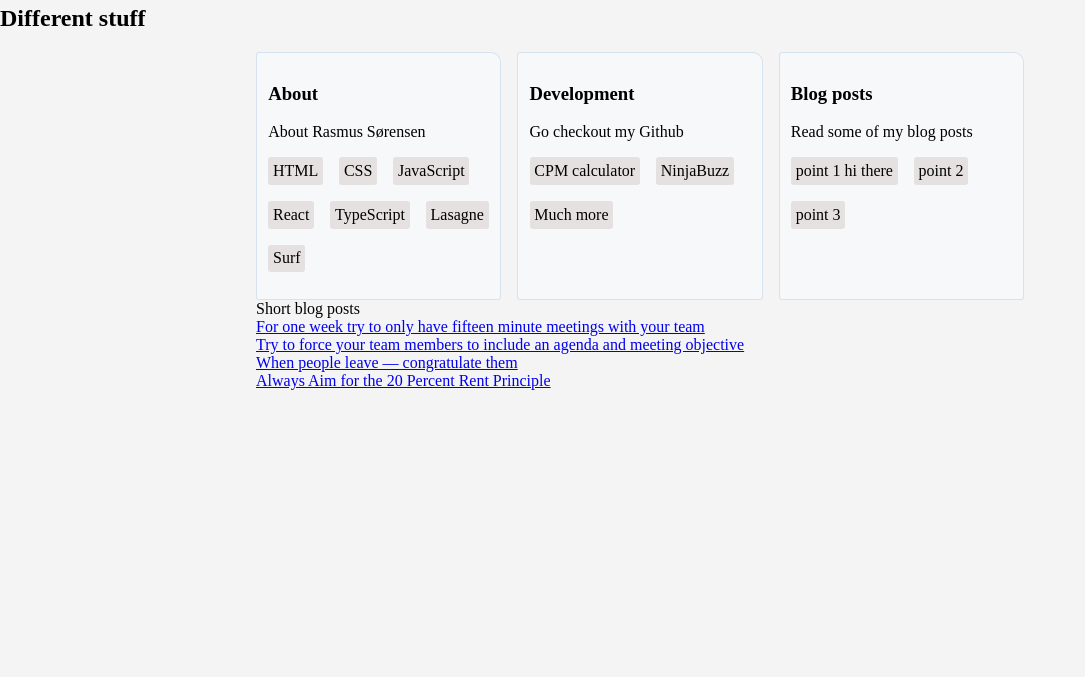
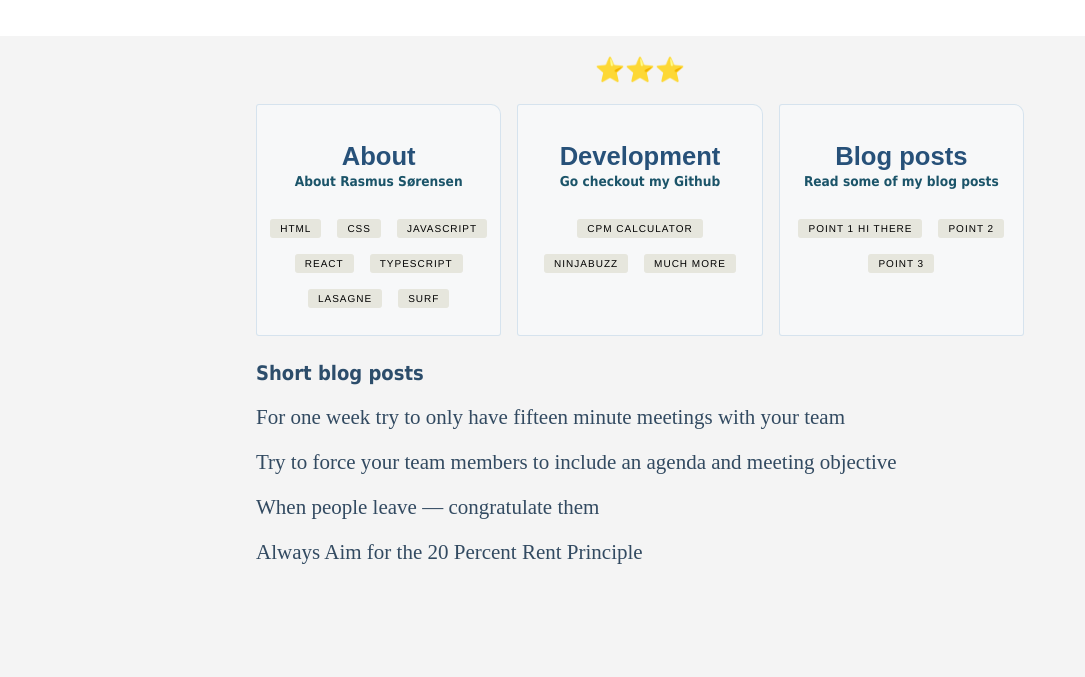
Before and after one commit to razz1000/rasmussoerensen, a plain HTML site: page index.html in a window 1280 px wide. Shown: the part 123-800 px from the top of the page, without its empty margins (0-1085 px from the left). Drawn offline with Linux system fonts and the light colour scheme.

Commit message:
Add files via upload

```diff
--- a/index.html
+++ b/index.html
@@ -8,17 +8,18 @@
     <body>
        <header>
         <h1>Rasmus Sørensen</h1>
-        <h2>⭐⭐⭐</h2>
+
+
        </header>
 
 
 
         <section class="cards">
-            <h2>Different stuff</h2>
+            <h2>⭐⭐⭐</h2>
                 <div class="columns">
                     <article class="card">
                         <h3 class="card_title">About</h3>
-                        <p>About Rasmus Sørensen</p>
+                        <h4 class="card_title_h4">About Rasmus Sørensen</h4>
                         <ul class="tags">
                             <li class="tag">HTML</li>
                             <li class="tag">CSS</li>
@@ -31,7 +32,7 @@
                     </article>
                     <article class="card">
                         <h3 class="card_title">Development</h3>
-                        <p>Go checkout my Github</p>
+                        <h4 class="card_title_h4">Go checkout my Github</h4>
                         <ul class="tags">
                             <li class="tag">CPM calculator</li>
                             <li class="tag">NinjaBuzz</li>
@@ -40,7 +41,7 @@
                     </article>
                     <article class="card">
                         <h3 class="card_title">Blog posts</h3>
-                        <p>Read some of my blog posts</p>
+                        <h4 class="card_title_h4">Read some of my blog posts</h4>
                         <ul class="tags">
                             <li class="tag">point 1 hi there </li>
                             <li class="tag">point 2</li>
--- a/stylesheet.css
+++ b/stylesheet.css
@@ -5,6 +5,12 @@ body {
 }
 
 
+body.background-color {
+    position: relative;
+    z-index: 1;
+    transform: skewY(-1.5deg);
+
+}
 
 
 header {
@@ -12,9 +18,36 @@ header {
     /* position: relative;     */
     margin-right: auto;
     margin-left: auto;
+    padding: 20px;
     text-align: center;
 
 }
+
+h1 {
+    font-family: Gotham,sans-serif;
+    color: #4e7baa;
+    font-size: 3em;
+}
+
+h1:hover {
+    color: #6cc2b1;
+    text-shadow: 1px 0 0 #20a000, -4px -5px 0 rgb(61 255 0 / 8%);
+    cursor: pointer;
+}
+
+h2, h3 {
+    font-family: Circular,sans-serif;
+    color: #275179;
+    text-align: center;
+}
+
+h4 {
+    font-family: Avenir,Tahoma,sans-serif;
+    color: #1b5469;
+    font-size: 0.85em;
+    text-align: center;
+}
+
 
 .cards {
     background-color: #F4F4F4;
@@ -35,6 +68,7 @@ header {
         grid-template-columns: 1fr 1fr 1fr;
         margin: 0 20%;
     }
+
 }
 
 
@@ -52,21 +86,44 @@ header {
      cursor: pointer;
  }
 
+.card_title {
+    font-size: 2.5em;
+    border: none;
+    margin-bottom: 2px;
+}
+
+@media (min-width:720px) {
+    .card_title {
+        font-size: 1.6em;
+    }
+}
+
+.card_title_h4 {
+    margin-top: 2px;
+    margin-bottom: 30px;
+}
 
 
 .tags {
     display: flex;
     flex-wrap: wrap;
     gap: 1em;
+    justify-content: center;
     list-style: none;
     padding: 0;
+
 
 }
 
 
 .tag {
-    background-color: rgb(230, 225, 225);
-    padding: 0.3em;
+    background-color: #e6e6dd;
+    padding: 4px 10px;
+    font-family: Avenir,Helvetica,Arial,sans-serif;
+    letter-spacing: 0.1em;
+    font-size: 10px;
+    text-transform: uppercase;
+    font-weight: 200;
     border-radius: 3px;
 }
 
@@ -78,18 +135,56 @@ header {
 
 /* The Blog post section  */
 
-.blog_section {
-    background-color: #F4F4F4;
+.blog_posts {
+    margin: 0.5em;
+
 
 }
 
+.blog_section {
+    background-color: #F4F4F4;
+    color: rgb(44, 77, 107);
+    font-size: 20px;
+    font-family: Avenir, Tahoma, sans-serif;
+    font-weight: 700;
+    margin-top: 25px;
+    margin-bottom: 20px;
+}
 
+
+.posts {
+    list-style: none;
+    padding: 0;
+    margin: 0.5em;
+    cursor: pointer;
+    font-size: 21px;
+    font-weight: 400;
+    color: rgb(50, 74, 97);
+    line-height: 25px;
+
+    }
+
+.post {
+    margin-bottom: 20px;
+}
+
+
+a {
+    text-decoration: none;
+    color: rgb(50, 74, 97);
+
+}
+
+a:hover {
+    cursor: pointer;
+    text-decoration: underline;
+}
 
 
 @media (min-width:720px)  {
     .blog_posts {
         display: inline-block;
-        margin: 0.5em;
+
         margin: 0 20%;
 
     }
```
